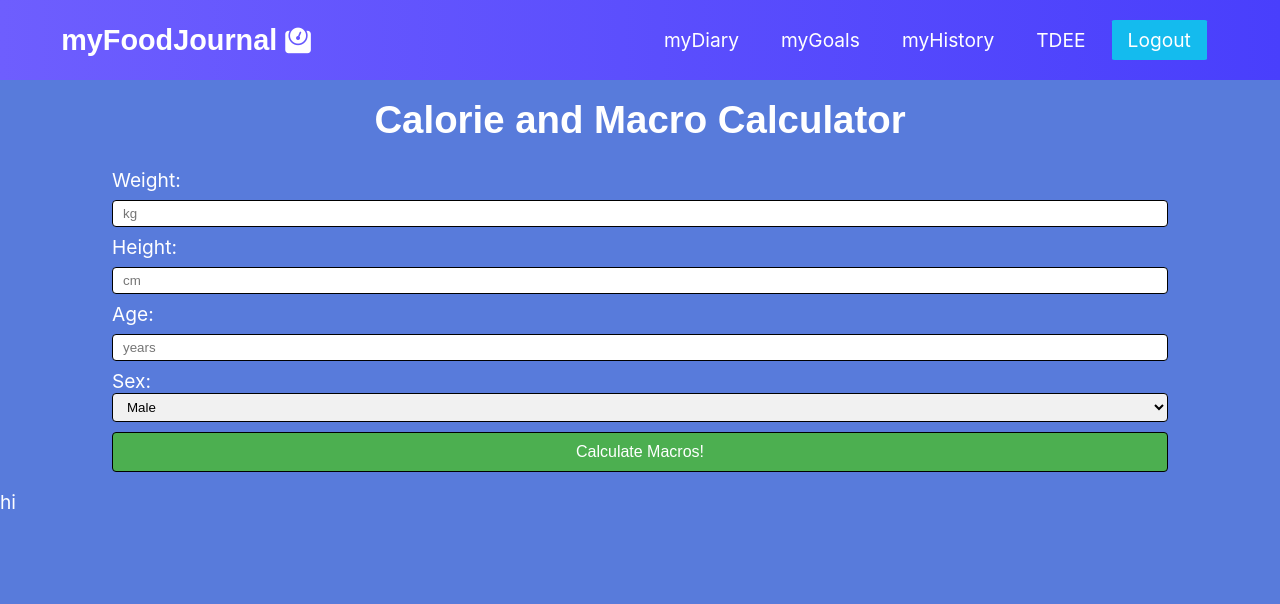
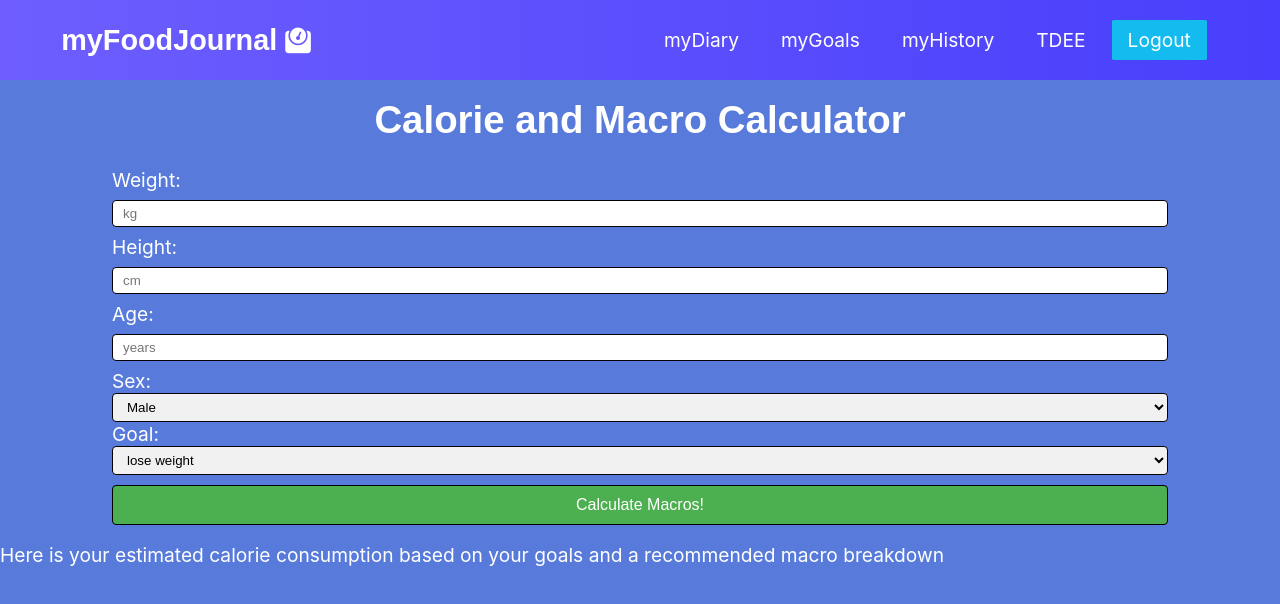
Before and after one commit to emrichmp/myFoodJournal-Frontend, a React (Create React App) app: page /#/tdee in a window 1280 px wide. Shown: the top 604 px of the page. Built offline with nearby package versions, Linux system fonts and the light colour scheme; a web font is replaced by a local one.

Commit message:
added option for cut, bulk and losing weight and added blurb for result

```diff
--- a/src/components/Tdee.js
+++ b/src/components/Tdee.js
@@ -31,10 +31,18 @@ class Tdee extends React.Component {
                             <option value="female">Female</option>
                         </select>
                     </label>
+                    <label>
+                        Goal:
+                        <select name="goal">
+                            <option value="lose">lose weight</option>
+                            <option value="gain">gain weight</option>
+                            <option value="maintain">maintain weight</option>
+                        </select>
+                    </label>
                     <input type="submit" value="Calculate Macros!" />
                 </form>
                 <div className="result">
-                    hi
+                    Here is your estimated calorie consumption based on your goals and a recommended macro breakdown
                 </div>
             </div>
         )
```
